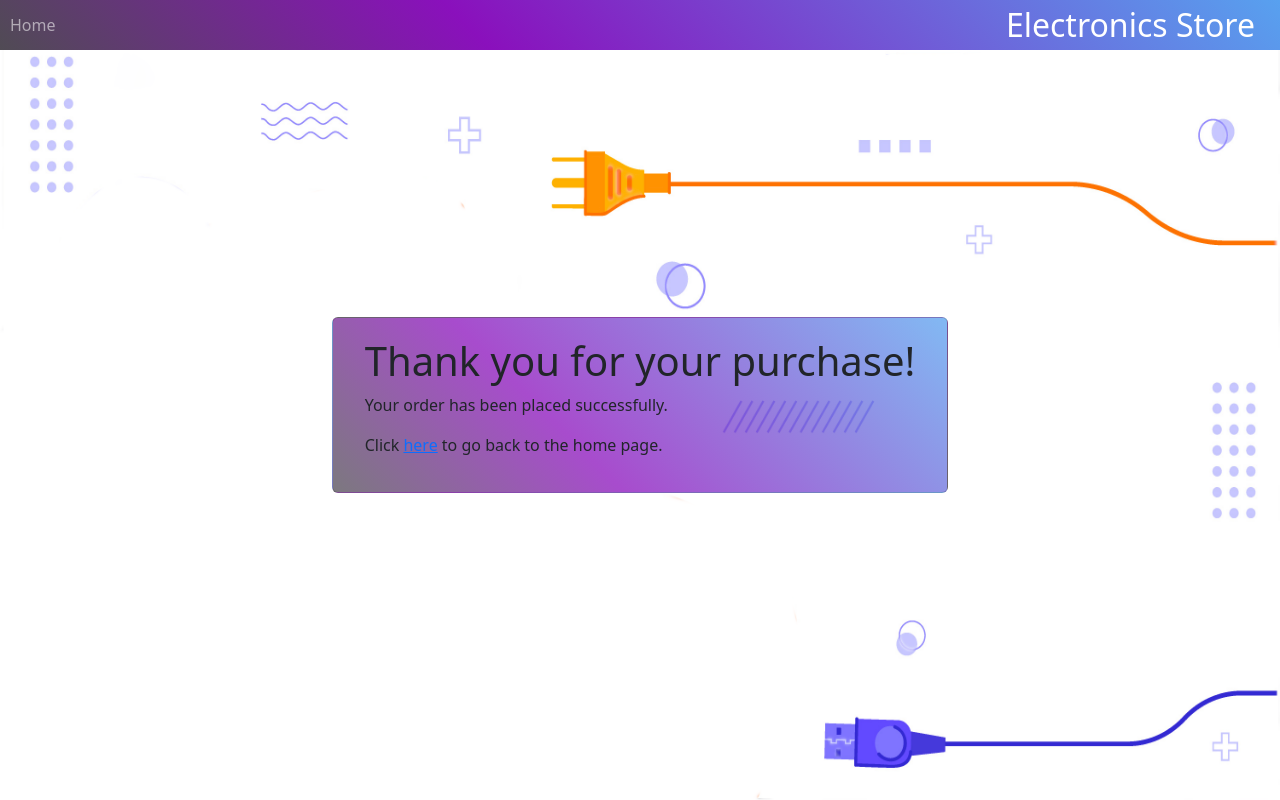
After one commit to malakehab2003/Electronics_Store, a Flask app: template templates/after_purchase.html in a window 1280 px wide. The commit adds this page. Run offline with Flask 3, Linux system fonts and the light colour scheme; the template is opened without the code that fills it, so the values that code supplies are empty; some libraries are stand-ins or nearby versions.

Commit message:
Finished

```diff
--- a/routes.py
+++ b/routes.py
@@ -2,10 +2,15 @@
 """make the flask file"""
 
 
-from flask import Flask, jsonify, abort, render_template
+from flask import Flask, jsonify, abort, render_template, request, url_for
 from models.base import session
 from models.product import Product
 from flask import render_template
+
+import stripe
+SECRET_KEY = "sk_test_51NS1MqJJ7rtMTuJ7RS6QE9MjOrgy9uKsKADlVPXoL2hHSiv7pkTOpJPUdvOL2Hp2Iv6WLaJgiTZZ00nFsKe9v8Bd00K7h0HK7A"
+PUBLIC_KEY = "pk_test_51NS1MqJJ7rtMTuJ7lWhwOufrqLSoSDY3sAqSvGyP82UKnWjFZ4lVrEjyTQkXUmGoDq4z23ZZMzspAfCDejAY5Wdg00kDTtnUdC"
+stripe.api_key = SECRET_KEY
 
 app = Flask(__name__)
 
@@ -59,7 +64,44 @@ def showProduct(id):
     else:
         arg_item = item.serialize()
         return render_template(
-            '/product.html', product=arg_item)
+            '/product.html', product=arg_item, public_key=PUBLIC_KEY)
+
+
+@app.route('/purchase', methods=['POST'])
+def purchase():
+    """ Purchase a product """
+    id = request.form.get('product_id')
+    item = session.query(Product).filter_by(id=id).first()
+    stripe_session = stripe.checkout.Session.create(
+        payment_method_types=['card'],
+        line_items=[
+            {
+                'price_data': {
+                    'currency': item.currency,
+                    'product_data': {
+                        'name': item.name,
+                    },
+                    # price in cents
+                    'unit_amount_decimal': str(float(item.price)*100),
+                },
+                'quantity': 1,
+            }
+        ],
+        mode='payment',
+        success_url=url_for('success', _external=True),
+        cancel_url=url_for('showProduct', _external=True,  id=item.id),
+    )
+    return {'id': stripe_session.id}
+
+
+@app.route('/success')
+def success():
+    return render_template('/after_purchase.html', success=True)
+
+
+@app.route('/cancel')
+def cancel():
+    return render_template('/after_purchase.html', success=True)
 
 
 @app.errorhandler(404)
--- a/static/css/product_details.css
+++ b/static/css/product_details.css
@@ -3,6 +3,13 @@
 	justify-content: space-between;
 	width: 90%;
 	height: 85% !important;
+	padding: 1.5% 2.5%;
+	background-color: transparent !important;
+	background: linear-gradient(45deg, rgba(80, 75, 84, 0.75) 0%, rgba(138, 16, 188, 0.75) 37%, rgba(88, 161, 239, 0.75) 100%);
+}
+
+.success-details {
+	margin-top: 10px;
 	padding: 1.5% 2.5%;
 	background-color: transparent !important;
 	background: linear-gradient(45deg, rgba(80, 75, 84, 0.75) 0%, rgba(138, 16, 188, 0.75) 37%, rgba(88, 161, 239, 0.75) 100%);
--- a/static/js/main.js
+++ b/static/js/main.js
@@ -1,4 +1,6 @@
 // import * as $ from 'jquery';
+
+// const { post } = require('jquery');
 
 $(() => {
 	var circles = $('.circle');
@@ -45,3 +47,11 @@ $(() => {
 const showProduct = (id) => {
 	window.location.href = `/product/${id}`;
 }
+
+const purchase = (id, public_key) => {
+	const stripe = Stripe(public_key);
+	$.post('http://localhost:4000/purchase', { product_id: id })
+		.then((data) => {
+			return stripe.redirectToCheckout({ sessionId: data.id })
+		})
+}
--- /dev/null
+++ b/templates/after_purchase.html
@@ -0,0 +1,10 @@
+{% extends 'index.html' %}
+{% block content %}
+<div class="content">
+	<div class="success-details card">
+		<h1>Thank you for your purchase!</h1>
+		<p>Your order has been placed successfully.</p>
+		<p>Click <a href="{{ url_for('index') }}">here</a> to go back to the home page.</p>
+	</div>
+</div>
+{% endblock %}
--- a/templates/home_page_components/list.html
+++ b/templates/home_page_components/list.html
@@ -1,7 +1,7 @@
 {% extends 'home_page_components/welcome.html' %}
 {% block list %}
 <div class="home">
-	{% for i in range(10) %}
+	{% for i in range(50) %}
 	<div class="card product p-2" onclick="showProduct({{items[i].id}})">
 		{%if items[i].on_sale.lower() == 'true'%}
 		<div class="on-sale text-center"></div>
--- a/templates/index.html
+++ b/templates/index.html
@@ -9,6 +9,7 @@
 	<link rel="stylesheet" type="text/css" media="screen" href="/static/css/home_page.css" />
 	<link rel="stylesheet" type="text/css" media="screen" href="/static/css/product_details.css" />
 	<link rel="stylesheet" type="text/css" media="screen" href="/static/css/bootstrap.min.css" />
+	<script src="https://js.stripe.com/v3/"></script>
 	<script src="/static/js/jquery.js"></script>
 	<script src="/static/js/main.js"></script>
 	<script src="/static/js/bootstrap.min.js"></script>
--- a/templates/product.html
+++ b/templates/product.html
@@ -9,6 +9,12 @@
 			</h3>
 			<h3 style="color: blueviolet;">Description:</h3>
 			<p style="overflow-y: auto; height: 55%;color: blue;">{{ product.description }}</p>
+			{% if product.availability.lower() != 'false' %}
+			<div class="d-flex justify-content-end">
+				<button class="btn btn-primary" type="button" onclick="purchase({{product.id}},'{{public_key}}')">Buy
+					NOW!!!</button>
+			</div>
+			{% endif %}
 		</div>
 		<div class="image card">
 			<img src="{{ product.image_url }}" alt="{{ product.name }}">
```
